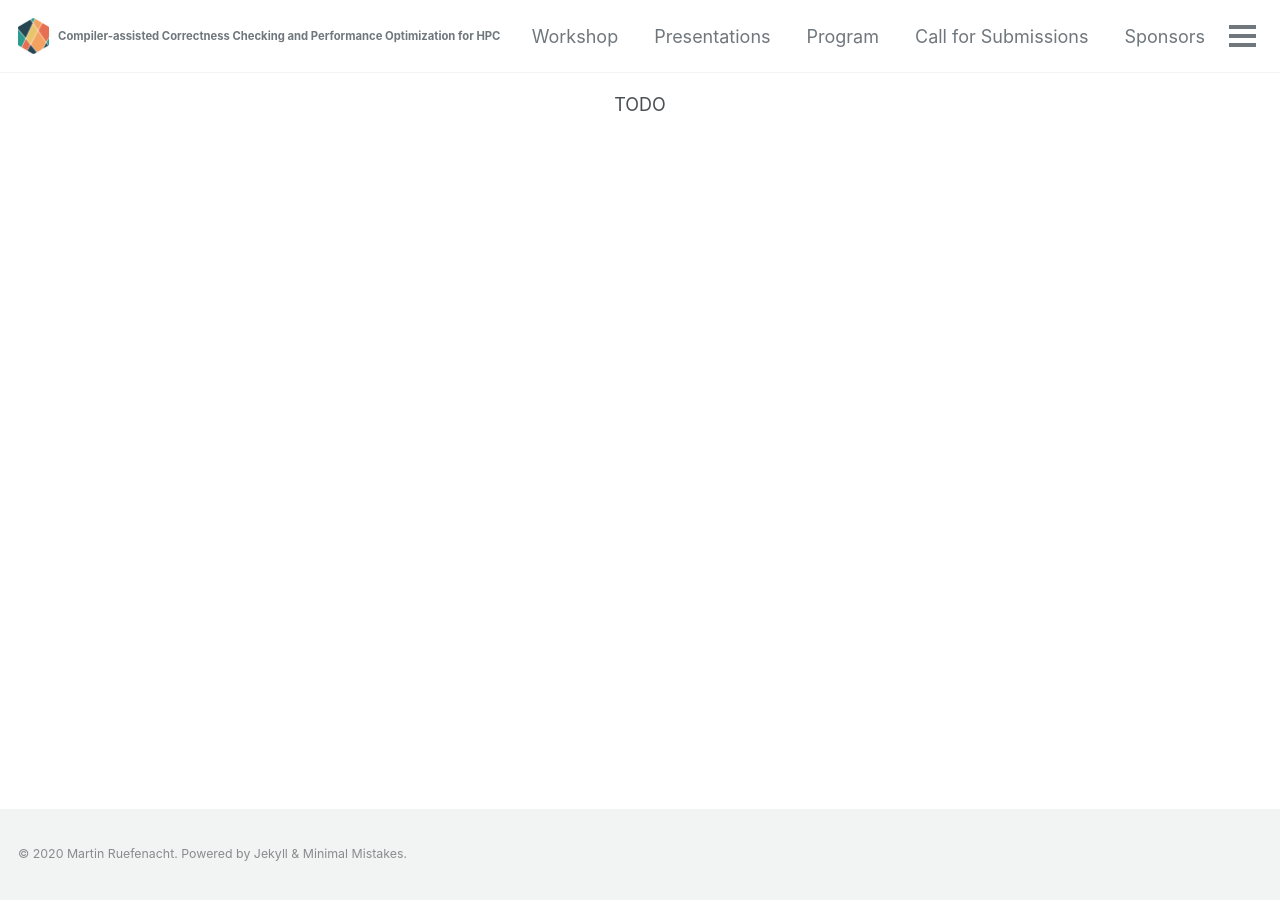
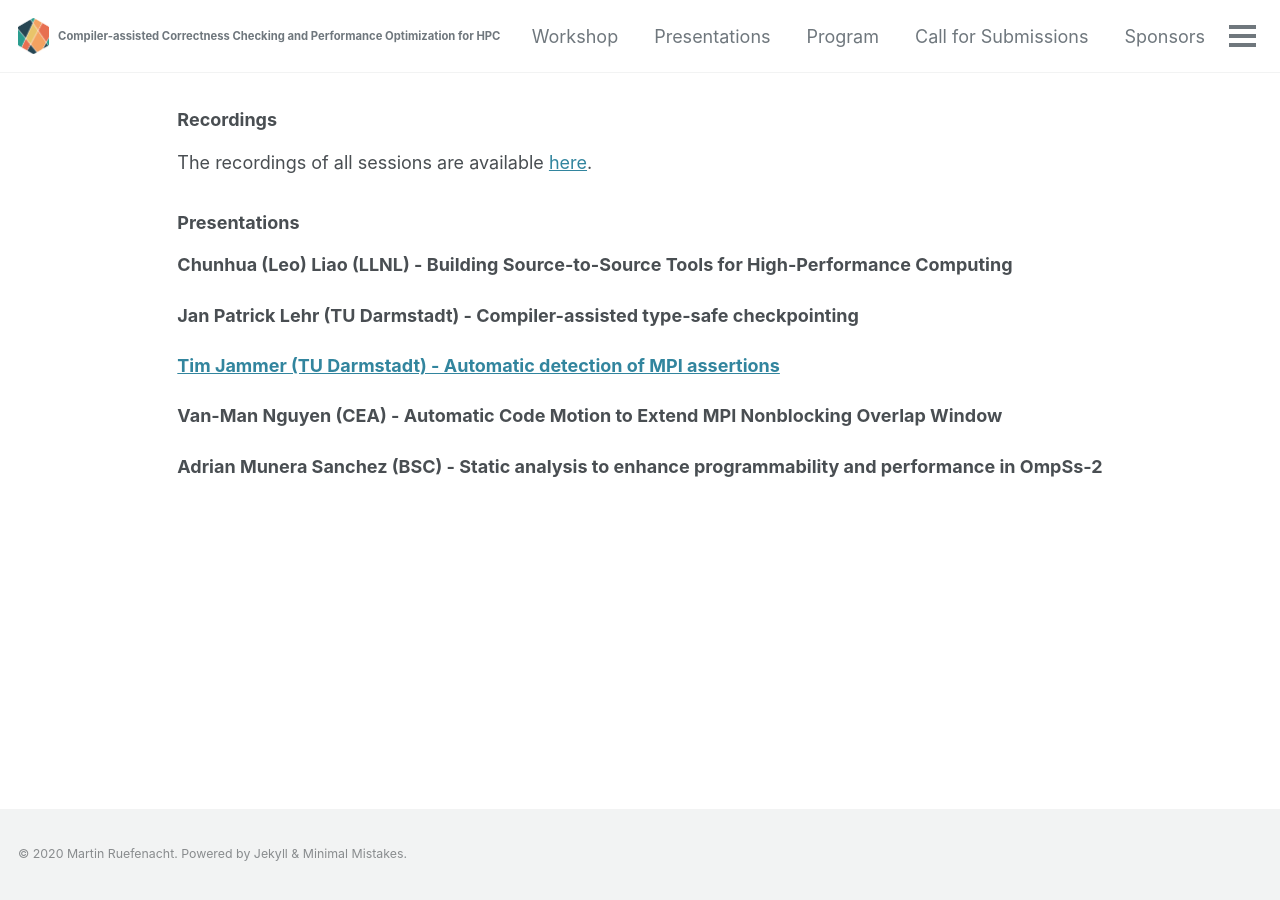
Before and after one commit to c3po-workshop/c3po-workshop.github.io, a Jekyll site: the page built from _pages/presentations.md, in a window 1280 px wide. Built offline with Jekyll 4.4.1, drawn with Linux system fonts in a browser that asks for light colours; cached includes are drawn as plain includes; nearby versions of some CDN libraries; our own code applies the rules of GitHub Pages for plain Markdown files.

Commit message:
Added test pdf

```diff
--- a/_pages/presentations.md
+++ b/_pages/presentations.md
@@ -3,4 +3,22 @@
 author_profile: false
 ---
 
-TODO
+### Recordings
+
+The recordings of all sessions are available [here](https://www.youtube.com/playlist?list=PLMa5JEpVE7Jxi6iHPH2kQJFzGN_Yx4ypY).
+
+### Presentations
+
+**Chunhua (Leo) Liao (LLNL) - Building Source-to-Source Tools for High-Performance Computing**
+
+
+**Jan Patrick Lehr (TU Darmstadt) - Compiler-assisted type-safe checkpointing**
+
+
+[**Tim Jammer (TU Darmstadt) - Automatic detection of MPI assertions**](/presentations/mpi_assertions.pdf)
+
+
+**Van-Man Nguyen (CEA) - Automatic Code Motion to Extend MPI Nonblocking Overlap Window**
+
+
+**Adrian Munera Sanchez (BSC) - Static analysis to enhance programmability and performance in OmpSs-2**
```
Also changed, not shown: index.md (+0 -4 lines), 1 other file.
